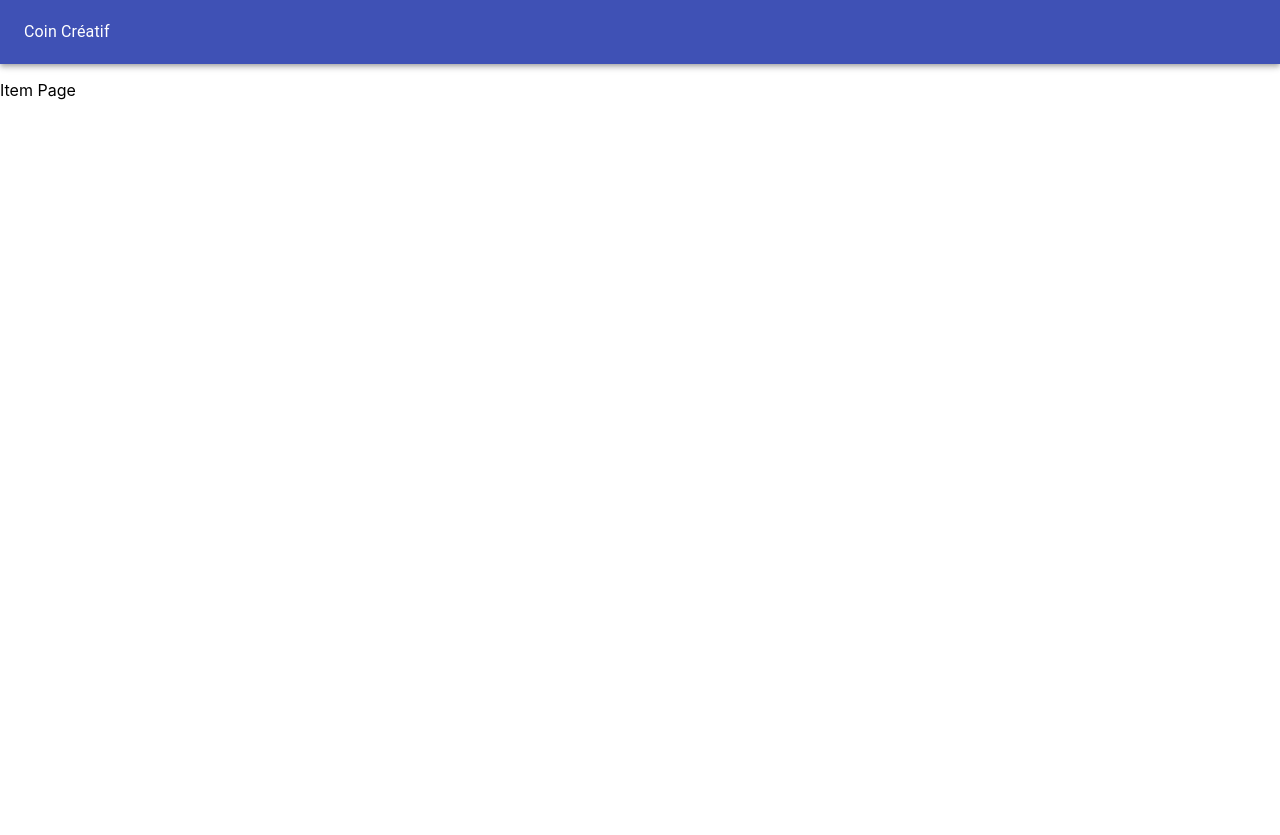
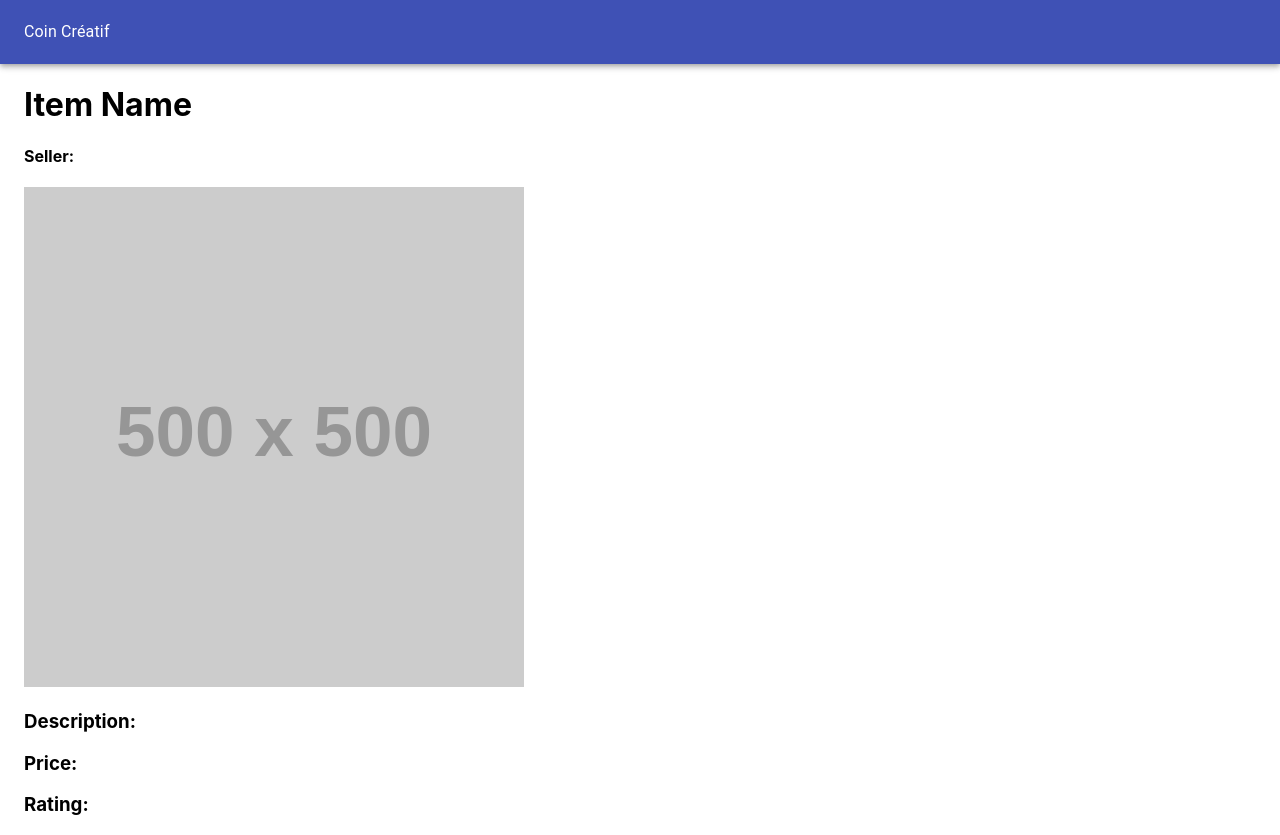
Before and after one commit to elizabethbrandt/coincreatif, a React (Create React App) app in the folder client/: page /item/1 in a window 1280 px wide. Before the commit the page ends 800 px from the top, so only its background shows below. Built offline with nearby package versions, Linux system fonts and the light colour scheme.

Commit message:
basic layout, not with material ui though

```diff
--- a/client/src/pages/Item/index.js
+++ b/client/src/pages/Item/index.js
@@ -1,8 +1,17 @@
+import { Container } from "@material-ui/core";
+
 function Item() {
     return (
-        <div>
-            <p>Item Page</p>
-        </div>
+        <Container>
+
+            <h1>Item Name</h1>
+            <h4>Seller:</h4>
+            <img src="https://via.placeholder.com/500" alt="nothing"/>
+            <h3>Description:</h3>
+            <h3>Price:</h3>
+            <h3>Rating:</h3>
+
+        </Container>
     )
 }
 
```
